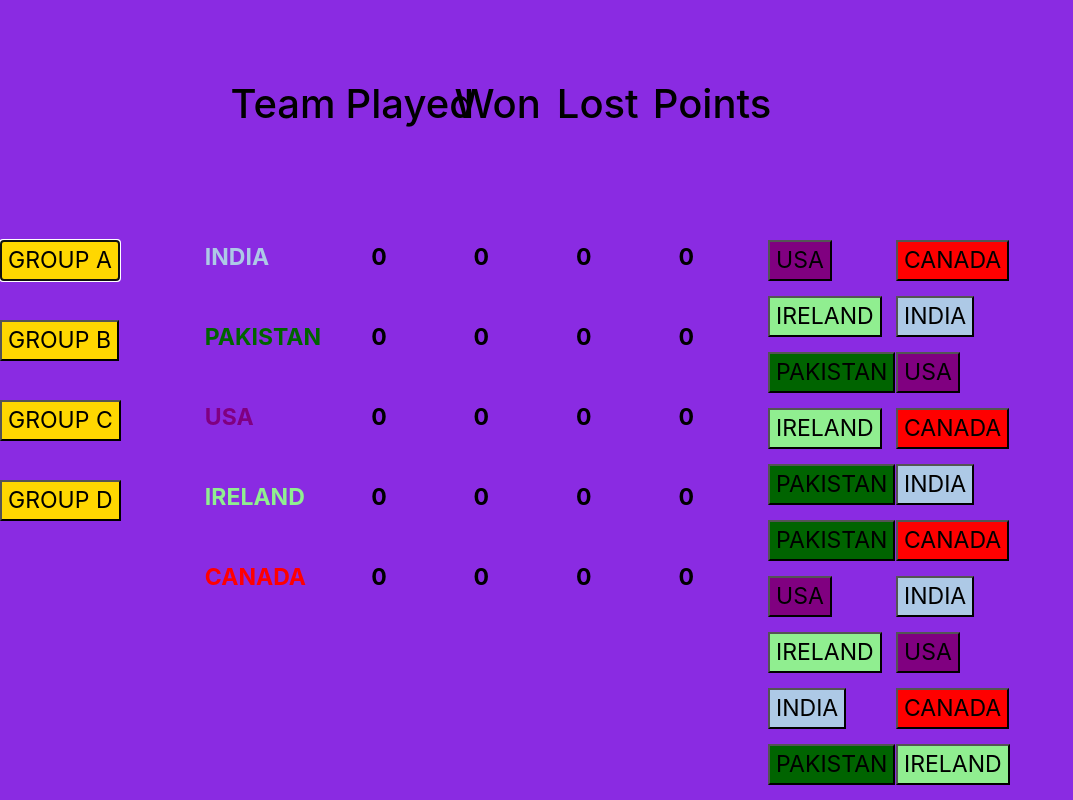
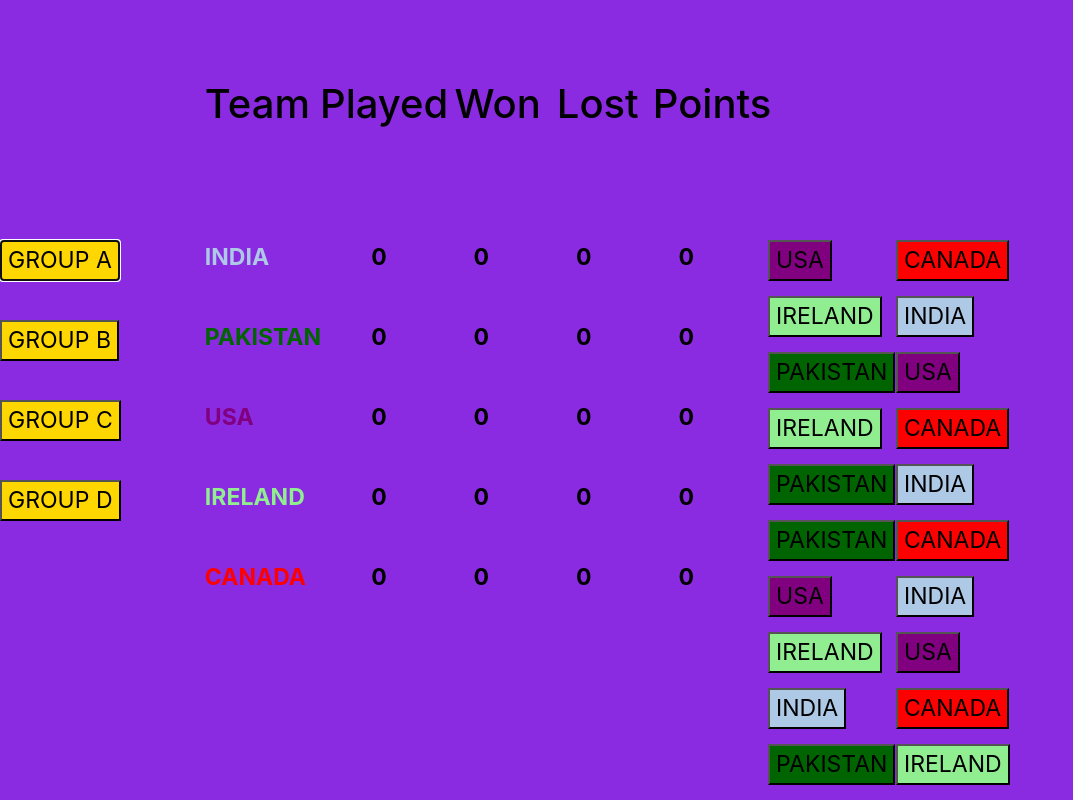
Before and after one commit to learner763/t20wc24, a plain HTML site: page index.html in a window 1280 px wide. Both pictures are taken after a click on the button "GROUP A". Shown: the whole page, without its empty margins (0-1073 px from the left). Drawn offline with nearby package versions, Linux system fonts and the light colour scheme.

Commit message:
Update pr___.css

```diff
--- a/pr___.css
+++ b/pr___.css
@@ -772,7 +772,7 @@ body{
     color: black;
     position: absolute;
     top: 10%;
-    left: 18%;
+    left: 16%;
     display: none;
 
 }
@@ -780,7 +780,7 @@ body{
     color: black;
     position: absolute;
     top: 10%;
-    left: 27%;
+    left: 25%;
     display: none;
 
 }
```
